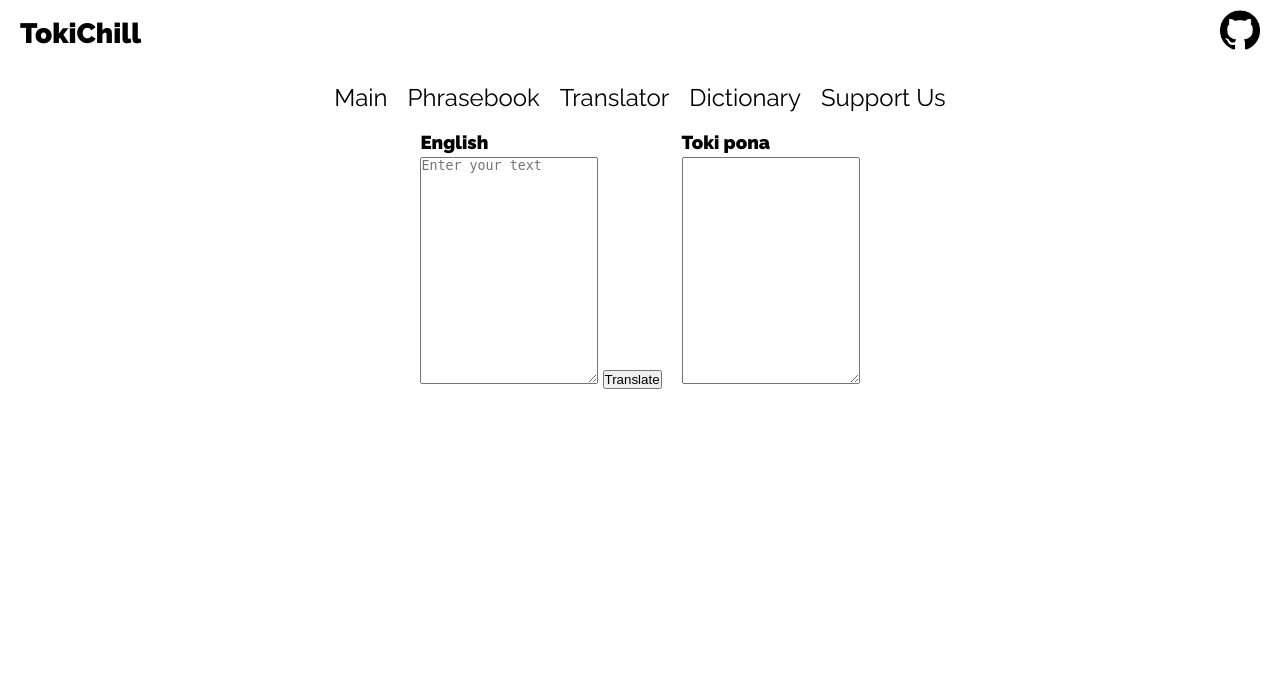
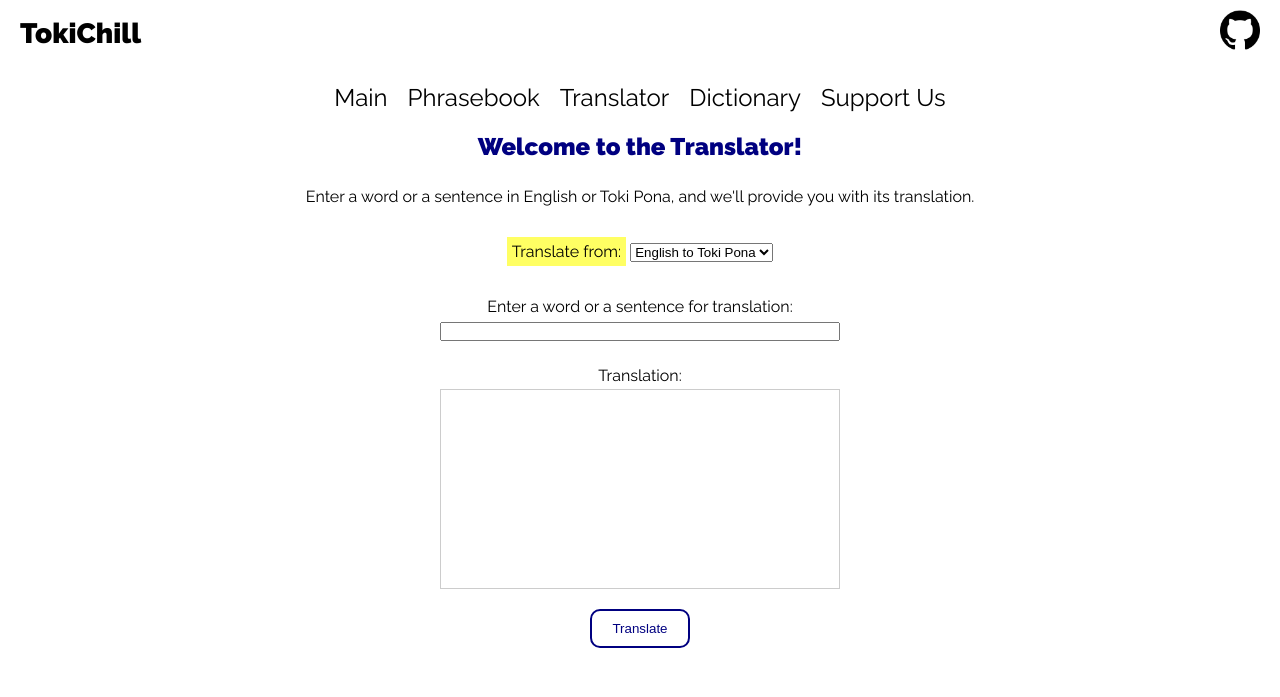
Before and after one commit to NotBioWaste905/toki-pona-translator, a Flask app: page /translate in a window 1280 px wide. Shown: the top 697 px of the page. Run offline with Flask 3, Linux system fonts and the light colour scheme.

Commit message:
Update translate.html

```diff
--- a/website/templates/translate.html
+++ b/website/templates/translate.html
@@ -1,24 +1,47 @@
 {% extends 'base.html' %}
 
 {% block title %}
-    Переводчик
+    Translator
 {% endblock %}
 
 {% block body %}
-    <div class="container-fluid" style="display: flex; justify-content: center; align-items: center;">
-        <div class="row" style="display: flex; justify-content: center; align-items: center;">
-            <div class="col-md-6" style="margin-right: 20px;">
-                <h3>English</h3>
-                <form action="{{ url_for("translate")}}" method="post">
-                    <textarea class="form-control" rows="15" id="inputText" name="inputText" placeholder="Enter your text">{{ input }}</textarea>
-                    <button type="submit">Translate</button>
-                </form>
-            </div>
-            <div class="col-md-6">
-                <h3>Toki pona</h3>
-                <textarea class="form-control" rows="15" id="outputText" readonly>{{ translation }}</textarea>
-            </div>
+<div class="wrapper">
+    <div class="content">
+        <div class="container-fluid" style="display: flex; flex-direction: column; align-items: center; text-align: center;">
+
+            <h2 style="margin-bottom: 20px; color: #000080;">Welcome to the Translator!</h2>
+            <p style="margin-bottom: 30px;">Enter a word or a sentence in English or Toki Pona, and we'll provide you with its translation.</p>
+
+
+            <!-- Форма для выбора направления перевода -->
+            <form id="translationForm" style="margin-bottom: 20px;">
+                <span style="background-color: #ffff63; padding: 5px;">Translate from:</span>
+                <select id="direction" name="direction">
+                    <option value="eng-toki">English to Toki Pona</option>
+                    <option value="toki-eng">Toki Pona to English</option>
+                </select>
+            </form>
+
+            <!-- Формы для ввода слова и вывода перевода -->
+            <form id="translationForm" style="display: flex; justify-content: space-around; align-items: center; flex-wrap: wrap; max-width: 800px;">
+
+                <div style="width: 400px; margin: 10px;">
+                    <label for="inputWord">Enter a word or a sentence for translation:</label>
+                    <input type="text" id="inputWord" name="inputWord" style="width: 100%;">
+                </div>
+
+                <div style="width: 400px; margin: 10px;">
+                    <label for="outputTranslation">Translation:</label>
+                    <div id="outputTranslation" style="border: 1px solid #ccc; padding: 10px; height: 200px; overflow: auto;"></div>
+                </div>
+
+                <div class="translate-btn-container" style="margin-top: 10px; width: 100%;">
+                    <button class="translate-btn" type="submit">Translate</button>
+                </div>
+            </form>
+            <br>
+            <br>
         </div>
     </div>
-    </div>
+</div>
 {% endblock %}
```
